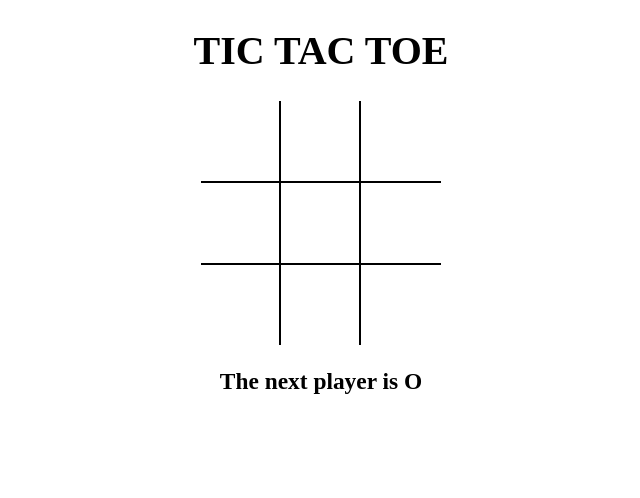
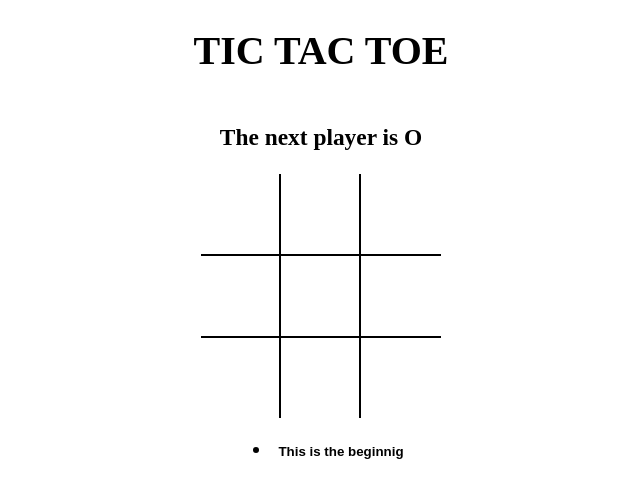
Before and after one commit to JoelShajan/tictactoe, a React (Vite) app: page / in a window 1280 px wide. Shown: the top 498 px of the page, without its empty margins (319-959 px from the left). Built offline with nearby package versions, Linux system fonts and the light colour scheme.

Commit message:
History added

```diff
--- a/src/App.jsx
+++ b/src/App.jsx
@@ -2,34 +2,40 @@ import React,{useState} from "react";
 import Board from "./components/Board";
 import './style/root.scss'
 import { wincon } from "./wincalc";
+import History from "./components/History";
 const app=() => {
-  const [bdarr,setbd] = useState(Array(9).fill(null));
-  const [isXNext,setXNext] = useState(false);
-  const win =wincon(bdarr);
-  let message= win? `The winner is ${win}` : isXNext? 'The next player is X' :'The next player is O';
-  //console.log(win);
+  const [history,setHistory] = useState([{bdarr:Array(9).fill(null),isXNext:false}]);
+  const [currentval,setcurr]=useState(0);
+  const current=history[currentval];
+  const win =wincon(current.bdarr);
+  let message= win? `The winner is ${win}` : current.isXNext? 'The next player is X' :'The next player is O';
   const handleSqClick = (position)=>{
-  if(bdarr[position]!=null || win){
+  if(current.bdarr[position]!=null || win){
     return;
   }
-  setbd ((prev) => {
-   return prev.map((curr,pos) => {
+  setHistory ((prev) => {
+    const last=prev[prev.length-1];
+   const temp= last.bdarr.map((curr,pos) => {
 
     if (pos===position){
 
-      return isXNext? 'X':'O';
+      return current.isXNext? 'X':'O';
     }
     return curr;
-   })
-
+   });
+    return prev.concat({bdarr:temp,isXNext:!current.isXNext})
 })
-setXNext((prev)=> {return !prev;});
+setcurr((prev)=>{return prev+1})
 };
+const change=(move)=>{
+  setcurr(move);
+}
   return (
   <div className="app" >
   <h1>TIC TAC TOE</h1>
-  <Board handleSqClick={handleSqClick} bdarr={bdarr}/>
   <h3>{message}</h3>
+  <Board handleSqClick={handleSqClick} bdarr={current.bdarr}/>
+  <History history={history} currentval={currentval} change={change}/>
 </div>
 );
 };
--- /dev/null
+++ b/src/components/History.jsx
@@ -0,0 +1,20 @@
+import React from 'react'
+
+const ticHistory=({history,change,currentval})=>{
+    return (
+        <ul>
+           {
+            history.map((_,move)=>
+
+                {
+                    return (<li key={move}><button type='button'
+                    style={{
+                        fontWeight:(currentval===move)?'Bold':'normal',
+                    }}
+                    onClick={()=>{change(move)}}>{(move===0)? "This is the beginnig":`This is move ${move}`}  </button></li>)}
+                    )
+           }
+        </ul>
+    )
+}
+export default ticHistory;
--- a/src/wincalc.jsx
+++ b/src/wincalc.jsx
@@ -9,7 +9,7 @@ export function wincon(bdarr){
         [2,5,8],
         [2,4,6]
     ];
-    console.log(combinations);
+    //console.log(combinations);
     for(let i=0;i<8;i++){
         let [a,b,c]=combinations[i];
         if(bdarr[a]===bdarr[b] && bdarr[b]===bdarr[c] && bdarr[a]!=null){
```
Also changed, not shown: src/components/Board.jsx (+0 -12 lines).
